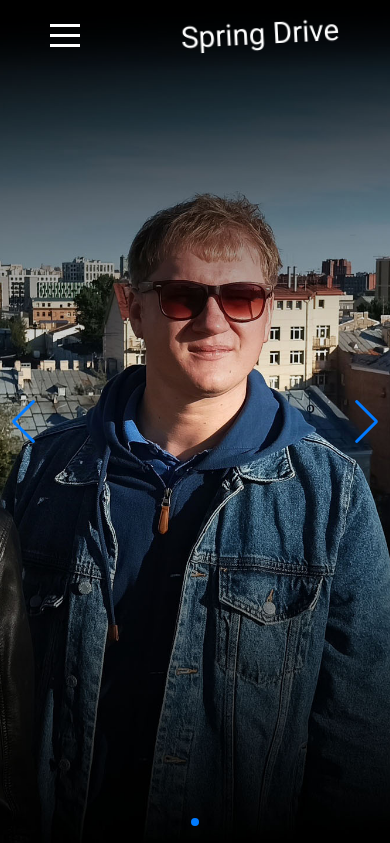
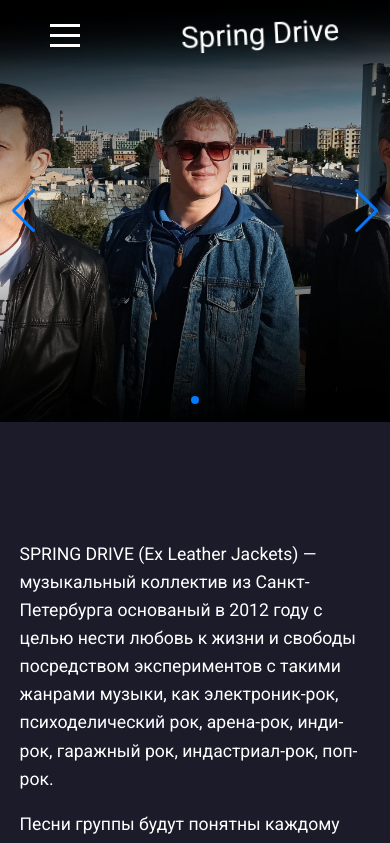
Before and after one commit to mancun07/NextJSJackets2, a Next.js app: page /home in a window 390 px wide. Shown: the top 843 px of the page. Built offline with nearby package versions, Linux system fonts and the light colour scheme.

Commit message:
a new commit

```diff
--- a/components/News/NewsDetails.module.scss
+++ b/components/News/NewsDetails.module.scss
@@ -12,7 +12,7 @@
 
 .singleNews {
     text-align: center;
-    margin: 130px 0;
+    margin: 130px 0 0;
 
 
     img {
--- a/styles/globals.css
+++ b/styles/globals.css
@@ -103,3 +103,10 @@ body {
   height: 100%;
   object-fit: cover;
 }
+
+
+@media (max-width: 687px) {
+  .swiper-container {
+    height: 50vh;
+  }
+}
```
